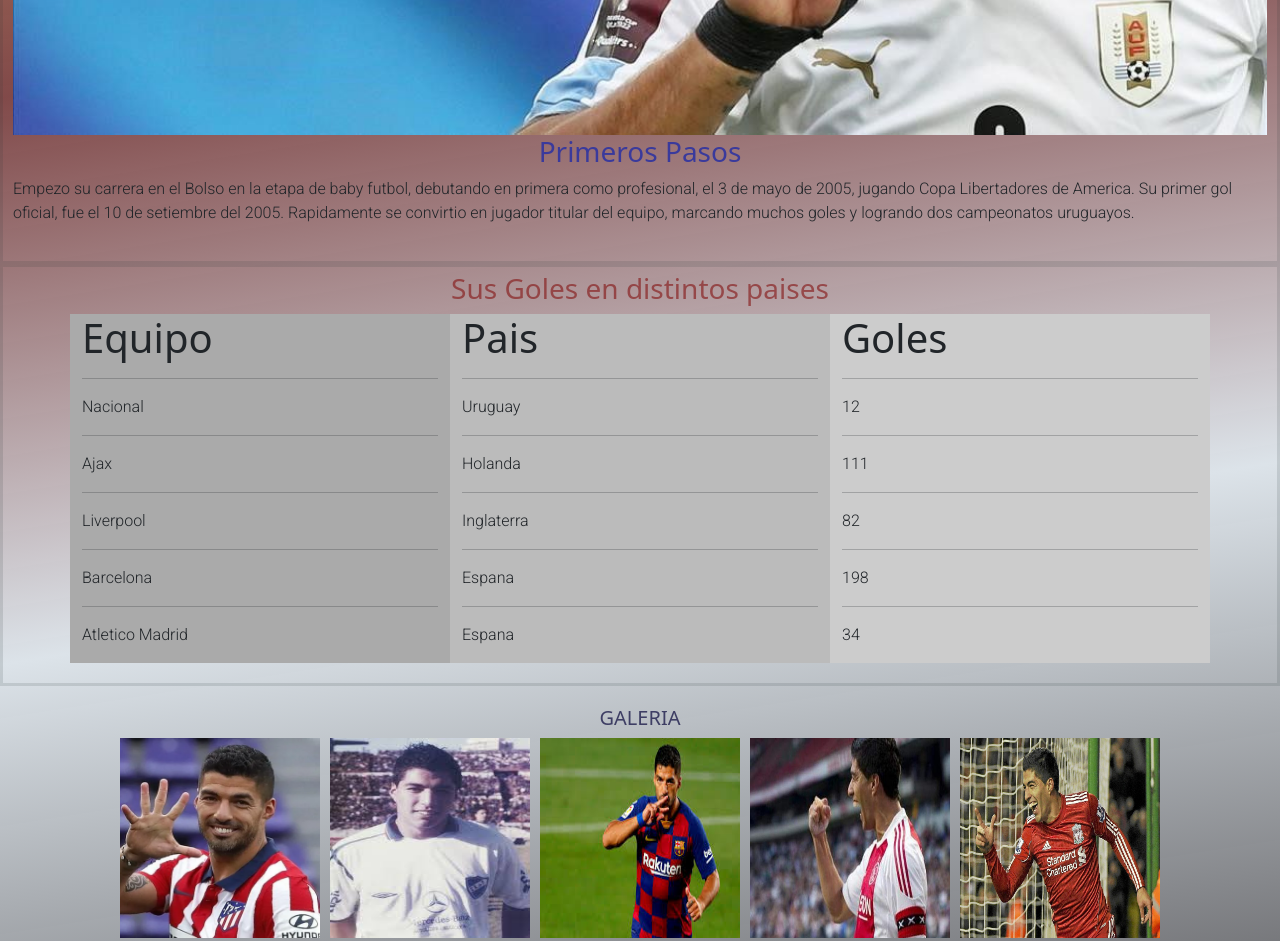
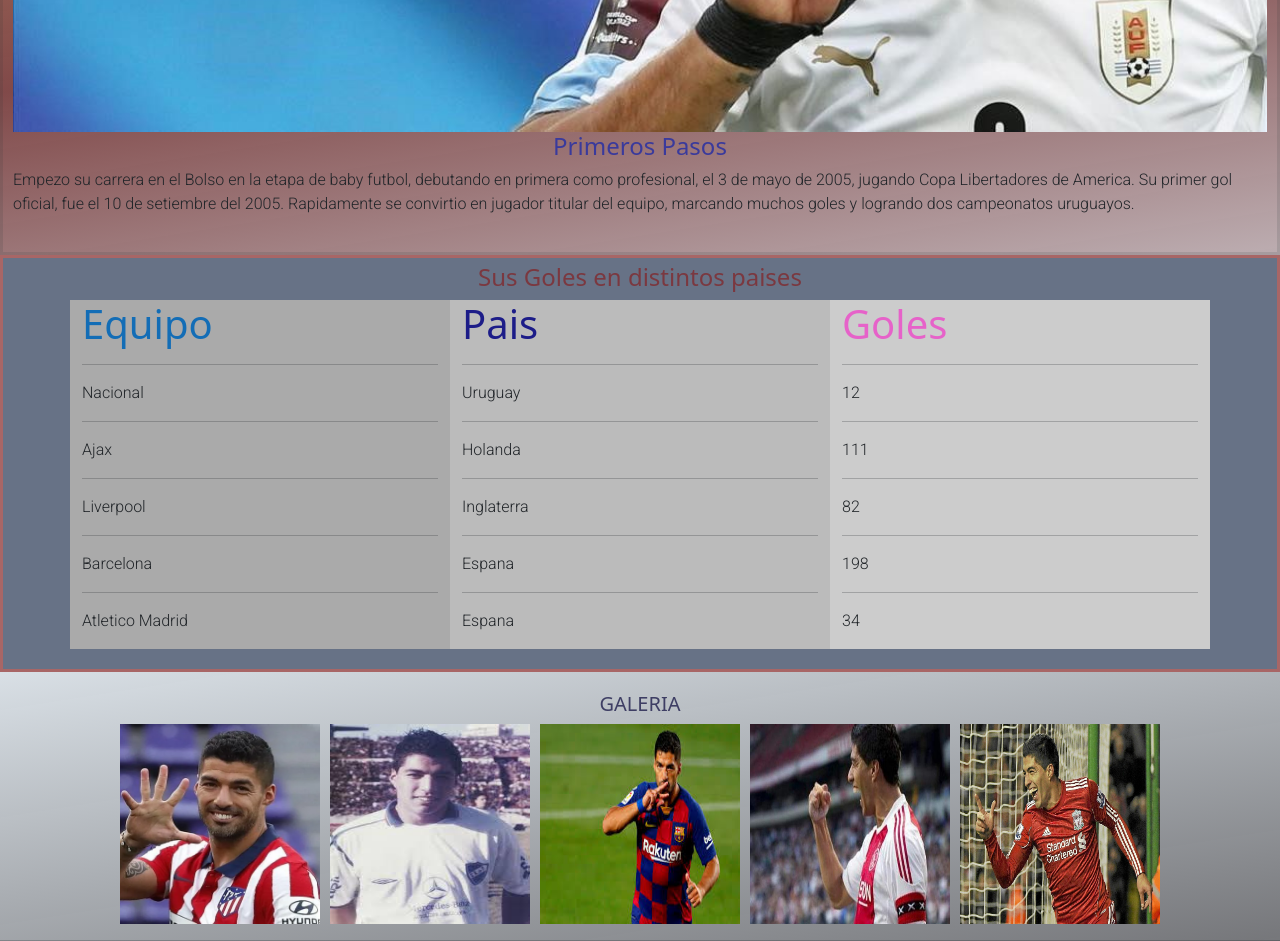
Before and after one commit to rodriclav2809/proyecto_coder, a website: page index.html in a window 1280 px wide. Shown: the part 900-1841 px from the top of the page. Drawn offline with nearby package versions, Linux system fonts and the light colour scheme.

Commit message:
correccion con extend, mixin y map

```diff
--- a/index.html
+++ b/index.html
@@ -124,7 +124,7 @@
                 <div class="container">
                     <div class="row">
                         <div class="col-4" style="background-color:#aaa">
-                            <h1>Equipo</h1>
+                            <h1 class="details-equipo">Equipo</h1>
                             <hr>
                             <p>Nacional</p>
                             <hr>
@@ -137,7 +137,7 @@
                             <p>Atletico Madrid</p>
                         </div>
                         <div class="col-4" style="background-color:#bbb">
-                            <h1>Pais</h1>
+                            <h1 class="details-pais">Pais</h1>
                             <hr>
                             <p>Uruguay</p>
                             <hr>
@@ -150,7 +150,7 @@
                             <p>Espana</p>
                         </div>
                         <div class="col-4" style="background-color:#ccc">
-                            <h1>Goles</h1>
+                            <h1 class="details-goles">Goles</h1>
                             <hr>
                             <p>12</p>
                             <hr>
--- a/scss/_sections.scss
+++ b/scss/_sections.scss
@@ -28,6 +28,7 @@
         mask-border-width: 3px;
         border-color: rgba(42, 54, 54, 0.137);
     }
+
 
     .fotos {
         font-size: 20px;
--- a/scss/_variables.scss
+++ b/scss/_variables.scss
@@ -1,3 +1,36 @@
 //variables
 $color-primary: #b34b4b;
 $color-secondary: #3a3a9c;
+
+$details: (
+    equipo: #136db6,
+    pais: #1c1c88,
+    goles: #e662c9,
+);
+
+@each $detail, $color in $details {
+    .details-#{$detail}{
+        color: $color;
+    }
+
+}
+
+.tabla {
+    @extend .tabla;
+    border-color: rgb(168, 102, 102);
+    background-color: rgb(103, 114, 134);
+}
+
+@mixin encabezados ($tamano) {
+    h1 {
+        font: $tamano;
+    }
+    h2 {
+        font-size: $tamano - 0.2;
+    }
+    h3 {
+        font-size: $tamano - 0.5;
+    }
+}
+
+@include encabezados(2em);
--- a/scss/main.scss
+++ b/scss/main.scss
@@ -21,23 +21,10 @@
     grid-template-rows: auto;
 }
 
-    @import "nav";
 
-
-    @import "header";
-
-
-
-    @import "sections";
-
-
-
-    @import "galeria";
-
-
-
-    @import "footer";
-
-
-
-    @import "media";
+@import "nav";
+@import "header";
+@import "sections";
+@import "galeria";
+@import "footer";
+@import "media";
```
Also changed, not shown: css/main.css.
